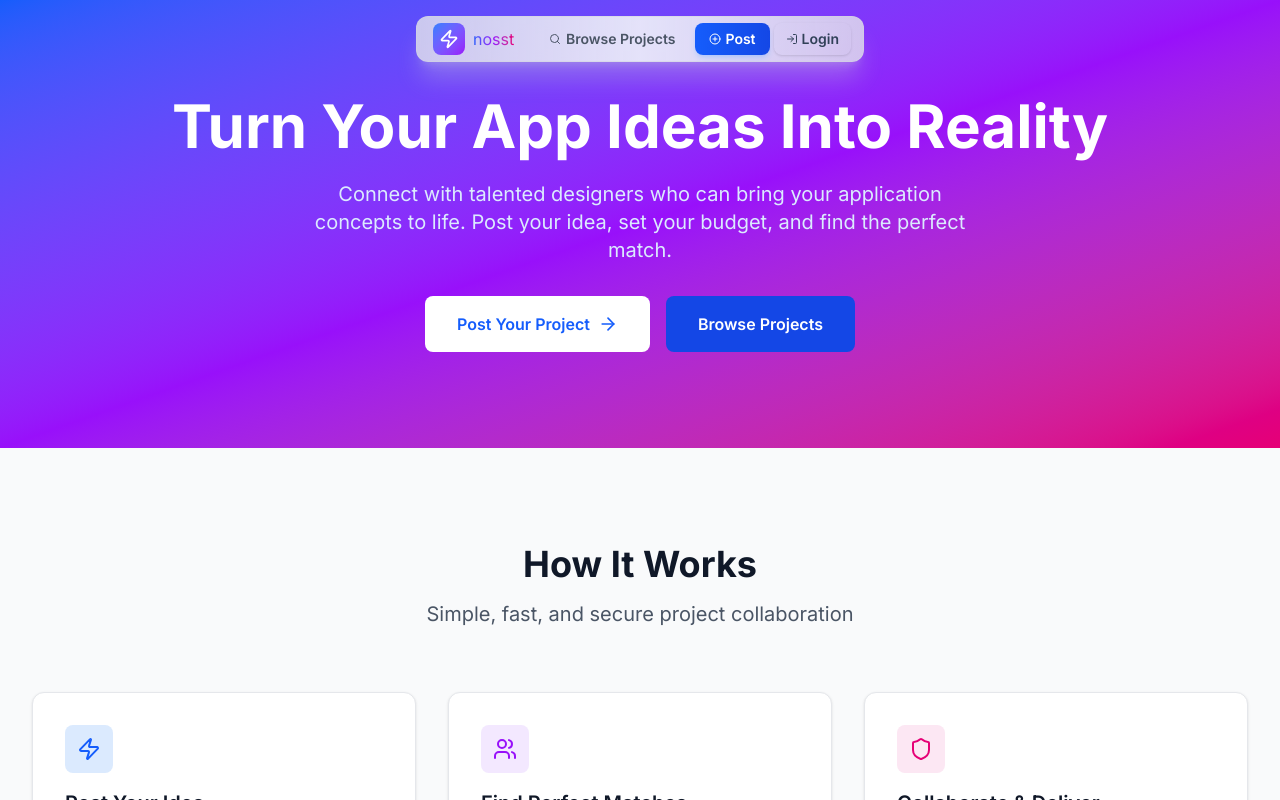
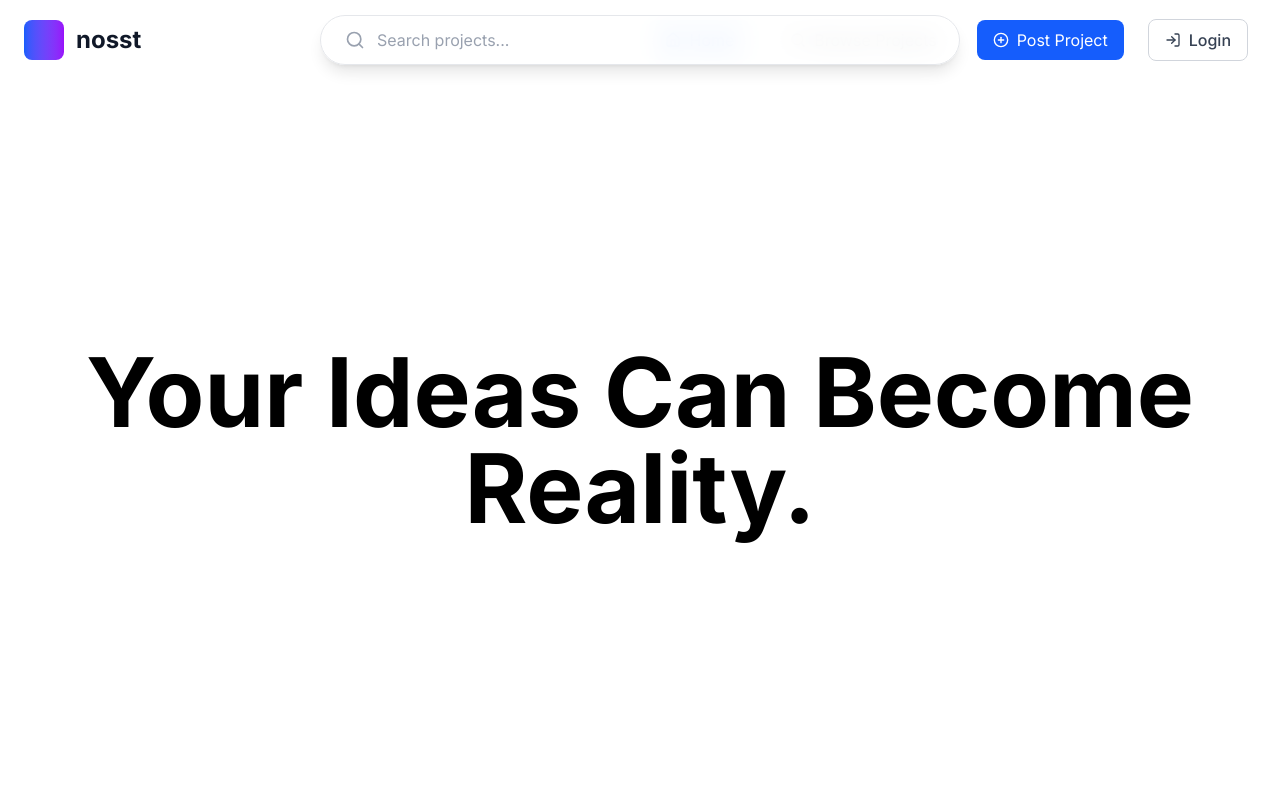
Before and after one commit to ikoda559/Nosst, a React (Vite) app: page / in a window 1280 px wide. Shown: the top 800 px of the page. Built offline with nearby package versions, Linux system fonts and the light colour scheme.

Commit message:
Redone entire navbar and changed the homepage to be minimalistic

```diff
--- a/src/app/components/HomePage.tsx
+++ b/src/app/components/HomePage.tsx
@@ -5,31 +5,12 @@ export function HomePage() {
   return (
     <div className="min-h-screen">
       {/* Hero Section */}
-      <div className="bg-gradient-to-br from-blue-600 via-purple-600 to-pink-600 text-white">
+      <div className="bg-white min-h-screen flex items-center justify-center pt-20">
         <div className="max-w-7xl mx-auto px-4 sm:px-6 lg:px-8 py-24">
-          <div className="text-center">
-            <h1 className="text-5xl sm:text-6xl mb-6 font-bold">
-              Turn Your App Ideas Into Reality
+          <div className="text-center animate-fadeIn">
+            <h1 className="text-7xl sm:text-8xl text-black font-bold">
+              Your Ideas Can Become Reality.
             </h1>
-            <p className="text-xl text-blue-100 mb-8 max-w-2xl mx-auto">
-              Connect with talented designers who can bring your application concepts to life.
-              Post your idea, set your budget, and find the perfect match.
-            </p>
-            <div className="flex items-center justify-center space-x-4">
-              <Link
-                to="/create"
-                className="px-8 py-4 bg-white text-blue-600 rounded-lg hover:bg-blue-50 transition-colors flex items-center space-x-2 font-semibold"
-              >
-                <span>Post Your Project</span>
-                <ArrowRight className="w-5 h-5" />
-              </Link>
-              <Link
-                to="/browse"
-                className="px-8 py-4 bg-blue-700 text-white rounded-lg hover:bg-blue-800 transition-colors font-semibold"
-              >
-                Browse Projects
-              </Link>
-            </div>
           </div>
         </div>
       </div>
@@ -81,7 +62,7 @@ export function HomePage() {
       <div className="bg-gradient-to-br from-gray-50 to-blue-50">
         <div className="max-w-7xl mx-auto px-4 sm:px-6 lg:px-8 py-24">
           <div className="text-center mb-16">
-            <h2 className="text-4xl mb-4 text-gray-900 font-bold">Why nosst?</h2>
+            <h2 className="text-4xl mb-4 text-gray-900 font-bold">Why Choose nosst?</h2>
             <p className="text-xl text-gray-600">The platform built for modern app development</p>
           </div>
 
--- a/src/app/components/Navbar.tsx
+++ b/src/app/components/Navbar.tsx
@@ -1,58 +1,72 @@
 import { Link, useLocation } from 'react-router-dom';
-import { Search, PlusCircle, LogIn } from 'lucide-react';
-import { NosstLogo } from './NosstLogo';
+import { PlusCircle, Search, Home, LogIn } from 'lucide-react';
 
 export function Navbar() {
   const location = useLocation();
+
   const isActive = (path: string) => location.pathname === path;
 
   return (
-    <div className="fixed top-4 left-1/2 transform -translate-x-1/2 z-50 pointer-events-none">
-      {/* Skinnier/Shorter Container */}
-      <div className="bg-gradient-to-r from-gray-200/80 via-slate-100/90 to-gray-200/80 backdrop-blur-2xl border border-gray-300/50 shadow-xl shadow-gray-300/30 p-0.5 pointer-events-auto max-w-md w-[80vw] sm:w-[450px] rounded-xl">
-        <div className="flex items-center px-1.5 py-1">
-          {/* Nosst Logo - LEFT */}
-          <div className="pl-2 pr-1.5 flex-shrink-0">
-            <Link to="/" className="flex items-center">
-              <NosstLogo className="text-base" />
+    <nav className="bg-transparent absolute top-0 left-0 right-0 z-50">
+      <div className="max-w-7xl mx-auto px-4 sm:px-6 lg:px-8">
+        <div className="flex justify-between items-center h-20">
+          <Link to="/" className="flex items-center space-x-3 -ml-2">
+            <div className="w-10 h-10 bg-gradient-to-r from-blue-600 to-purple-600 rounded-lg"></div>
+            <span className="text-2xl font-bold text-gray-900">nosst</span>
           </Link>
+
+          {/* Centered Search Bar Style */}
+          <div className="absolute left-1/2 transform -translate-x-1/2 w-full max-w-2xl px-4">
+            <div className="bg-white/80 backdrop-blur-md border border-gray-200 rounded-full shadow-lg px-6 py-3 flex items-center space-x-3">
+              <Search className="w-5 h-5 text-gray-400" />
+              <input
+                type="text"
+                placeholder="Search projects..."
+                className="flex-1 bg-transparent border-none outline-none text-gray-900 placeholder-gray-400"
+              />
+            </div>
           </div>
 
-          {/* Navigation Buttons */}
-          <div className="flex-1 flex items-center justify-between px-1">
-            {/* Browse - CENTER */}
+          <div className="flex items-center space-x-6">
+            <Link
+              to="/"
+              className={`flex items-center space-x-2 px-4 py-2 rounded-lg transition-colors ${
+                isActive('/')
+                  ? 'bg-blue-50 text-blue-600'
+                  : 'text-gray-600 hover:bg-gray-50'
+              }`}
+            >
+              <Home className="w-4 h-4" />
+              <span>Home</span>
+            </Link>
+
             <Link
               to="/browse"
-              className={`flex items-center space-x-1 px-5 py-1.5 rounded-lg text-sm font-semibold transition-all duration-200 flex-grow text-center ${
+              className={`flex items-center space-x-2 px-4 py-2 rounded-lg transition-colors ${
                 isActive('/browse')
-                  ? 'bg-gradient-to-r from-emerald-500/15 to-emerald-600/15 text-emerald-800 backdrop-blur-sm shadow-sm hover:shadow-md'
-                  : 'text-gray-600 hover:text-gray-900 hover:bg-white/70 hover:shadow-sm'
+                  ? 'bg-blue-50 text-blue-600'
+                  : 'text-gray-600 hover:bg-gray-50'
               }`}
             >
-              <Search className="w-3 h-3 mx-auto" />
+              <Search className="w-4 h-4" />
               <span>Browse Projects</span>
             </Link>
 
-            {/* Post + Login - RIGHT */}
-            <div className="flex items-center space-x-0.5">
-              {/* Post */}
             <Link
               to="/create"
-                className="flex items-center space-x-1 px-3.5 py-1.5 bg-gradient-to-r from-blue-600 to-blue-700 text-white rounded-lg text-sm font-semibold shadow-md shadow-blue-400/25 hover:shadow-lg hover:shadow-blue-500/40 hover:from-blue-700 hover:to-blue-800 transition-all duration-200 flex-shrink-0"
+              className="flex items-center space-x-2 px-4 py-2 bg-blue-600 text-white rounded-lg hover:bg-blue-700 transition-colors"
             >
-                <PlusCircle className="w-3 h-3" />
-                <span>Post</span>
+              <PlusCircle className="w-4 h-4" />
+              <span>Post Project</span>
             </Link>
 
-              {/* Login */}
-              <button className="flex items-center space-x-1 px-3 py-1.5 text-sm font-semibold text-slate-700 hover:text-slate-900 hover:bg-slate-100 rounded-lg shadow-sm hover:shadow-md transition-all duration-200 ml-0.5">
-                <LogIn className="w-3 h-3" />
+            <button className="flex items-center space-x-2 px-4 py-2 border border-gray-300 text-gray-700 rounded-lg hover:bg-gray-50 transition-colors">
+              <LogIn className="w-4 h-4" />
               <span>Login</span>
             </button>
           </div>
         </div>
       </div>
-      </div>
-    </div>
+    </nav>
   );
 }
```
Lines whose indentation alone changed are shown as unchanged.
